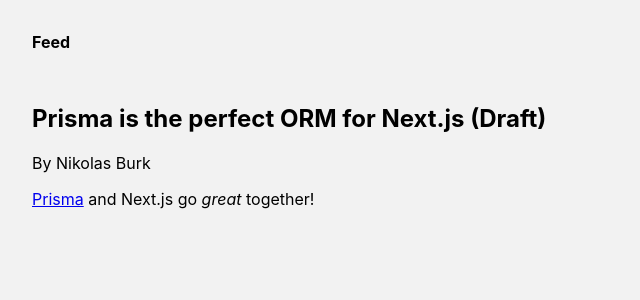
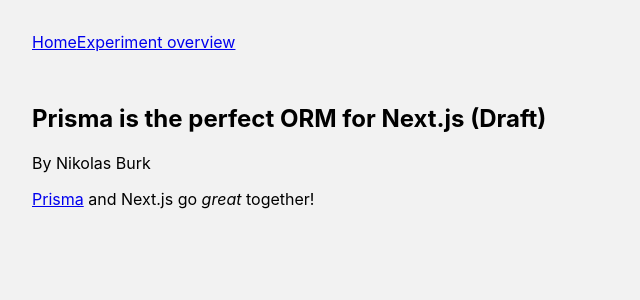
Before and after one commit to haach/staircase, a Next.js app: page /p/1 in a window 1280 px wide. Shown: the top 300 px of the page, without its empty margins (0-640 px from the left). Built offline with nearby package versions, Linux system fonts and the light colour scheme.

Commit message:
Basic nav in header

```diff
--- a/components/Header.tsx
+++ b/components/Header.tsx
@@ -1,49 +1,27 @@
-import React from "react";
-import Link from "next/link";
-import { useRouter } from "next/router";
+import React from 'react';
+import Link from 'next/link';
+import {useRouter} from 'next/router';
 
 const Header: React.FC = () => {
   const router = useRouter();
-  const isActive: (pathname: string) => boolean = (pathname) =>
-    router.pathname === pathname;
 
-  let left = (
-    <div className="left">
-      <Link href="/">
-        <a className="bold" data-active={isActive("/")}>
-          Feed
-        </a>
-      </Link>
-      <style jsx>{`
-        .bold {
-          font-weight: bold;
-        }
+  const links = [
+    {id: 'home', href: '/', label: 'Home'},
+    {id: 'experiments', href: '/experiments', label: 'Experiment overview'},
+  ];
 
-        a {
-          text-decoration: none;
-          color: #000;
-          display: inline-block;
-        }
-
-        .left a[data-active="true"] {
-          color: gray;
-        }
-
-        a + a {
-          margin-left: 1rem;
-        }
-      `}</style>
-    </div>
-  );
-
-  let right = null;
+  const isActive: (pathname: string) => boolean = (pathname) => router.pathname === pathname;
 
   return (
     <nav>
-      {left}
-      {right}
+      {links.map(({id, href, label}) => (
+        <Link key={id} href={href}>
+          <a data-active={isActive('/')}>{label}</a>
+        </Link>
+      ))}
       <style jsx>{`
         nav {
+          width: 100%;
           display: flex;
           padding: 2rem;
           align-items: center;
```
